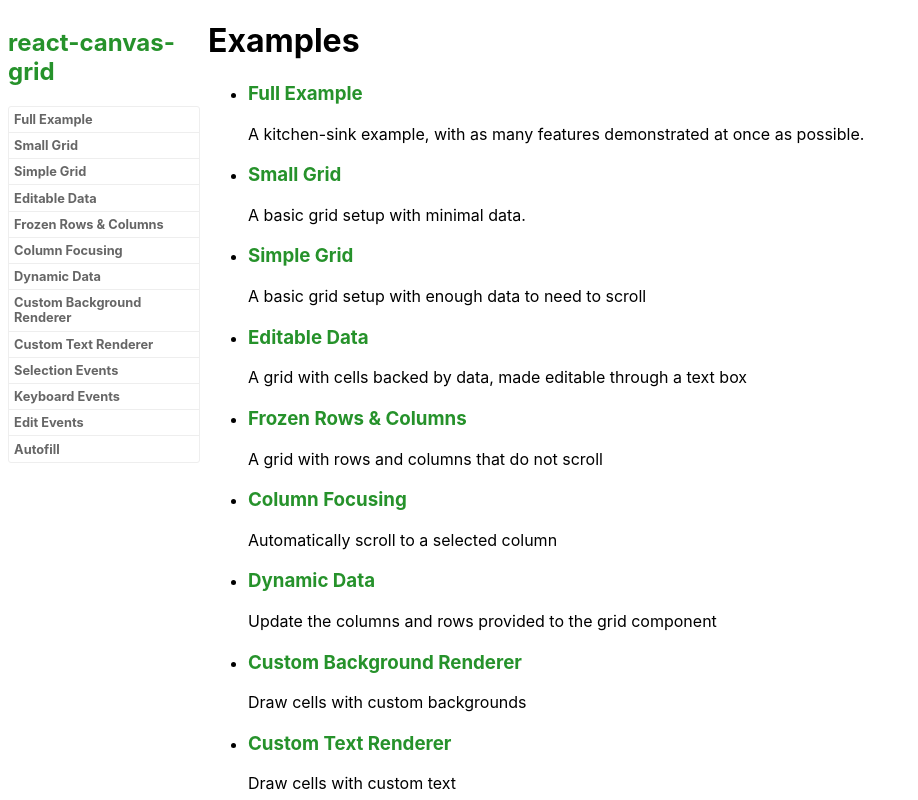
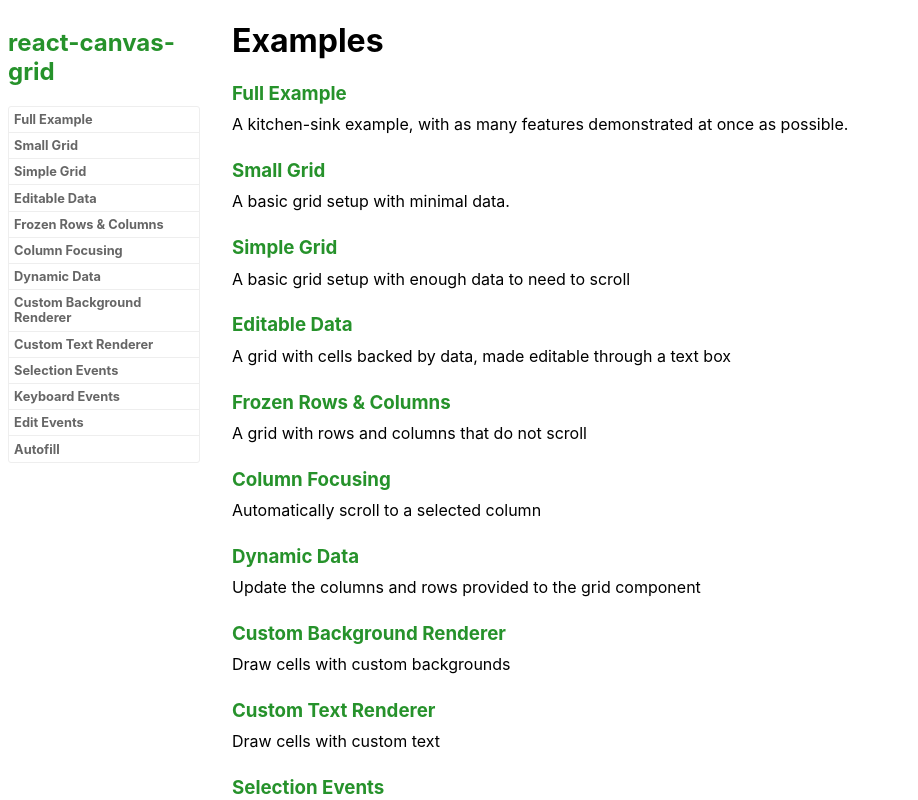
Before and after one commit to rowanhill/react-canvas-grid, a React (Create React App) app in the folder examples/: page /#/ in a window 1280 px wide. Shown: the top 800 px of the page, without its empty margins (0-918 px from the left). Built offline with nearby package versions, Linux system fonts and the light colour scheme.

Commit message:
More small style tweaks on examples pages

```diff
--- a/examples/src/App.css
+++ b/examples/src/App.css
@@ -6,13 +6,31 @@
 
 main {
   flex: 1;
+  margin: 0 1.5em;
+}
+
+main ul {
+  padding: 0;
+  list-style-type: none;
+}
+
+main ul li {
+  margin-bottom: 1.5em;
+}
+
+main ul li h3 {
+  margin: 0 0 0.5em 0;
+}
+
+main ul li p {
+  margin: 0 0 0.5em 0;
 }
 
 nav {
   flex: 0 0 12em;
   order: -1;
   min-height: 100vh;
-  padding: 0.5em;
+  margin: 0.5em;
 }
 
 nav ul {
@@ -27,6 +45,9 @@
   font-weight: 600;
   border-bottom: 1px solid #eeeeee;
 }
+nav ul li:hover {
+  background-color: hsl(0, 0%, 97%);
+}
 
 nav ul li:first-of-type a {
   border-top-right-radius: 2px;
@@ -40,9 +61,11 @@
 
 nav ul li a {
   display: block;
-  text-decoration: none;
-  color: #666666;
+  color: hsl(0, 0%, 40%);
   padding: 0.4em;
+}
+nav ul li:hover a {
+  color: hsl(0, 0%, 50%);
 }
 nav ul li a.selected {
   border-right: 2px solid #333944;
--- a/examples/src/index.css
+++ b/examples/src/index.css
@@ -23,6 +23,9 @@
   font-weight: bold;
   text-decoration: none;
 }
+a:hover {
+  color: hsl(123, 59%, 47%);
+}
 
 p {
   line-height: 1.3em;
```
